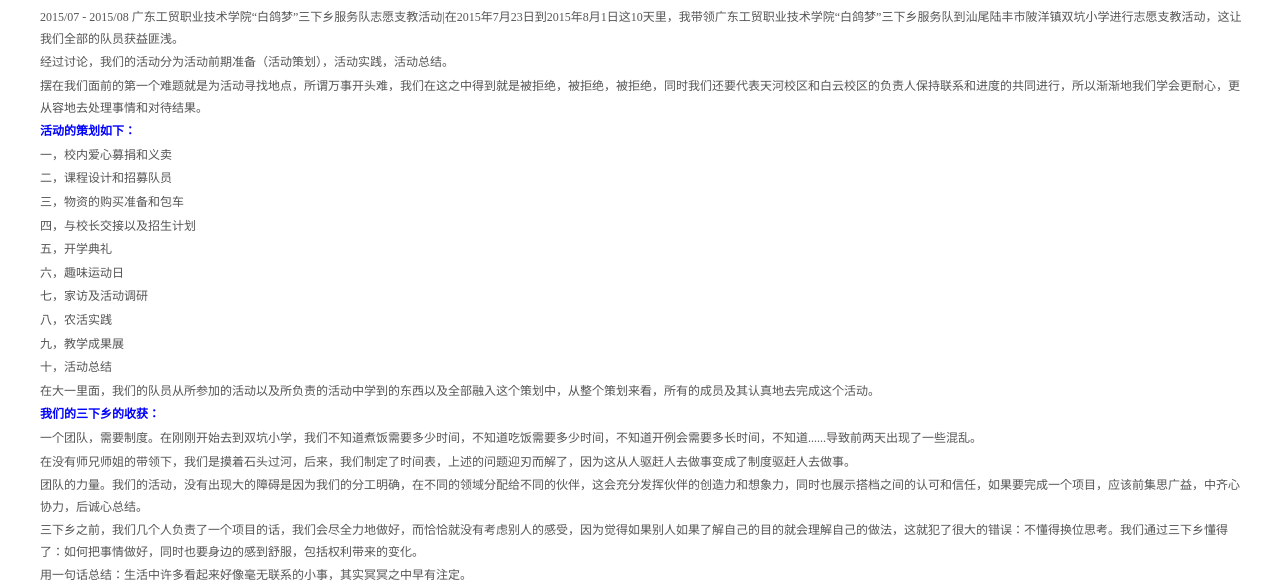
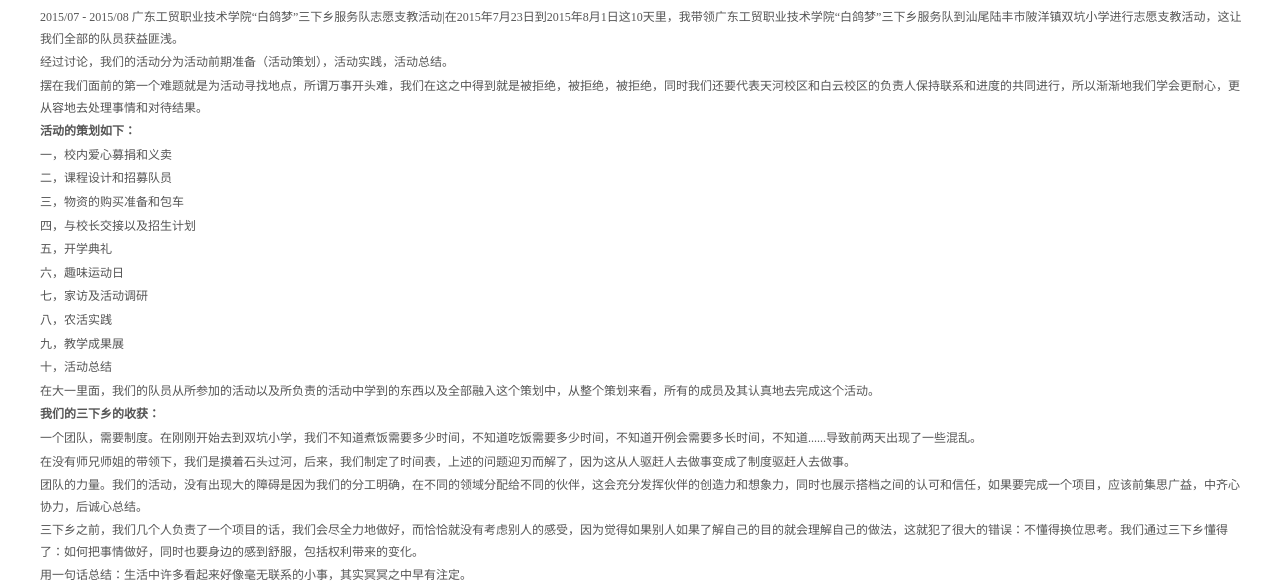
Before and after one commit to BruceYang66/lizhicong, a plain HTML site: page index.html in a window 1280 px wide. Shown: the part 948-1530 px from the top of the page. Drawn offline with Linux system fonts and the light colour scheme.

Commit message:
Update index.html

```diff
--- a/index.html
+++ b/index.html
@@ -78,7 +78,7 @@
             <p>  2015/07 - 2015/08	广东工贸职业技术学院“白鸽梦”三下乡服务队志愿支教活动|在2015年7月23日到2015年8月1日这10天里，我带领广东工贸职业技术学院“白鸽梦”三下乡服务队到汕尾陆丰市陂洋镇双坑小学进行志愿支教活动，这让我们全部的队员获益匪浅。</p>
                <p>  经过讨论，我们的活动分为活动前期准备（活动策划），活动实践，活动总结。</p>
                <p> 摆在我们面前的第一个难题就是为活动寻找地点，所谓万事开头难，我们在这之中得到就是被拒绝，被拒绝，被拒绝，同时我们还要代表天河校区和白云校区的负责人保持联系和进度的共同进行，所以渐渐地我们学会更耐心，更从容地去处理事情和对待结果。</p>
-               <p> <h6 style="color:blue;"> 活动的策划如下：</h6></p>
+               <p> <h6> 活动的策划如下：</h6></p>
                <p>  一，校内爱心募捐和义卖</p>
                <p>  二，课程设计和招募队员</p>
                <p> 三，物资的购买准备和包车</p>
@@ -91,7 +91,7 @@
                <p>  十，活动总结</p>
                <p>  在大一里面，我们的队员从所参加的活动以及所负责的活动中学到的东西以及全部融入这个策划中，从整个策划来看，所有的成员及其认真地去完成这个活动。</p>
 
-               <p><h6  style="color:blue;"> 我们的三下乡的收获：</h6></p>
+               <p><h6> 我们的三下乡的收获：</h6></p>
                <p>一个团队，需要制度。在刚刚开始去到双坑小学，我们不知道煮饭需要多少时间，不知道吃饭需要多少时间，不知道开例会需要多长时间，不知道......导致前两天出现了一些混乱。</p>
                <p> 在没有师兄师姐的带领下，我们是摸着石头过河，后来，我们制定了时间表，上述的问题迎刃而解了，因为这从人驱赶人去做事变成了制度驱赶人去做事。</p>
                <p> 团队的力量。我们的活动，没有出现大的障碍是因为我们的分工明确，在不同的领域分配给不同的伙伴，这会充分发挥伙伴的创造力和想象力，同时也展示搭档之间的认可和信任，如果要完成一个项目，应该前集思广益，中齐心协力，后诚心总结。</p>
```
